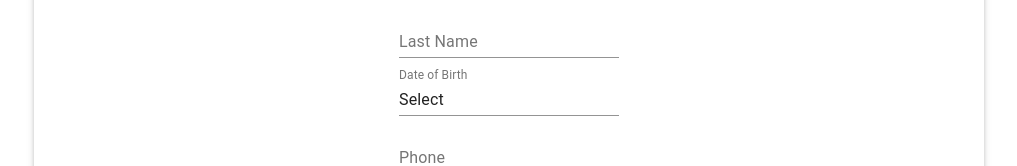
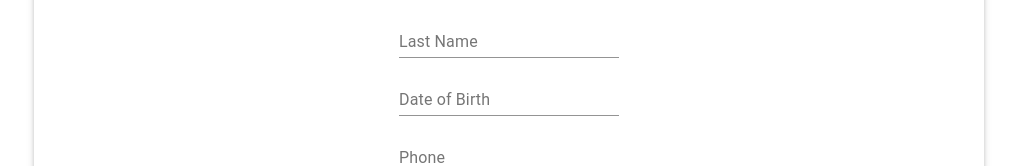
Before and after one commit to jay-patel-albiorix/employees-data-frontend, a React (Create React App) app: page /employee-form in a window 1280 px wide. Shown: the part 186-352 px from the top of the page, without its empty margins (131-1148 px from the left). Built offline with nearby package versions, Linux system fonts and the light colour scheme.

Commit message:
date-picker improvizations

```diff
--- a/src/components/DatePicker/FormField.js
+++ b/src/components/DatePicker/FormField.js
@@ -12,7 +12,7 @@ const FormField = ({input: {value, ...input}, meta: {touched, invalid, error}, d
             <DatePicker
                 error={touched && invalid}
                 helperText={touched && error}
-                format={dateFormat}
+                format={dateFormat || "yyyy/MM/DD"}
                 value={value || null}
                 {...input}
                 {...props}
--- a/src/containers/EmployeeForm/PersonalDetails.js
+++ b/src/containers/EmployeeForm/PersonalDetails.js
@@ -43,9 +43,9 @@ const PersonalDetails = ({ handleSubmit, activeStep, handlePrev, handleExit }) =
                     component={RenderDatePicker}
                     className={classes.spaced}
                     label="Date of Birth"
-                    emptyLabel="Select"
-                    dateFormat="YYYY/MM/DD"
+                    dateFormat="yyyy/MM/DD"
                     disableFuture={true}
+                    maxDate={new Date}
                 />
                 <Field
                     name="personal_details.phone"
```
